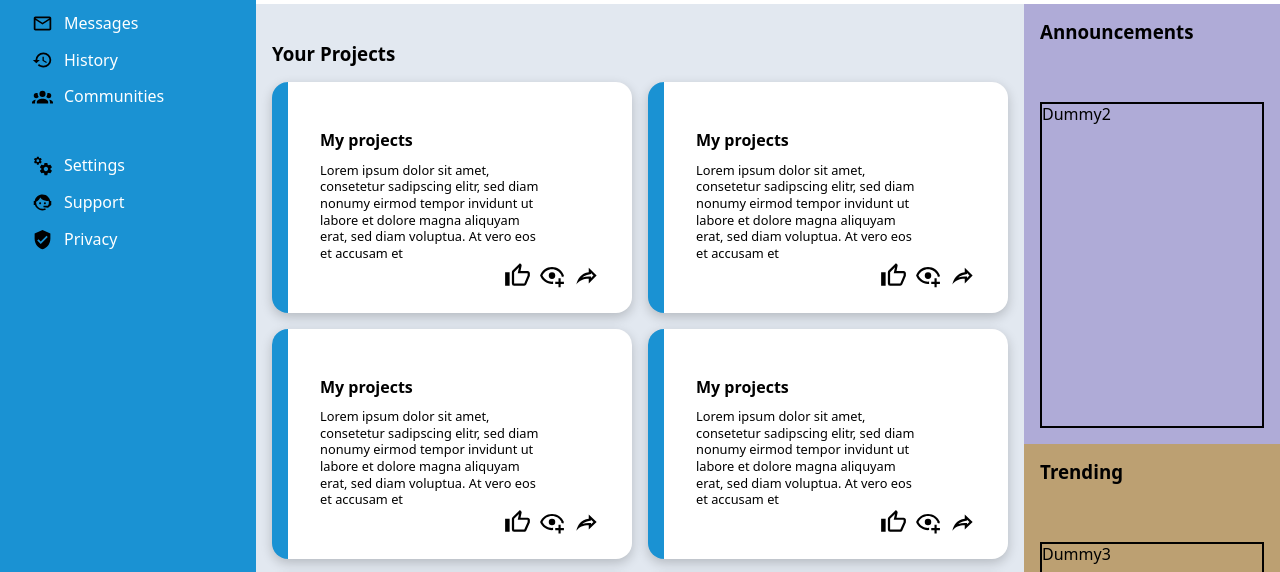
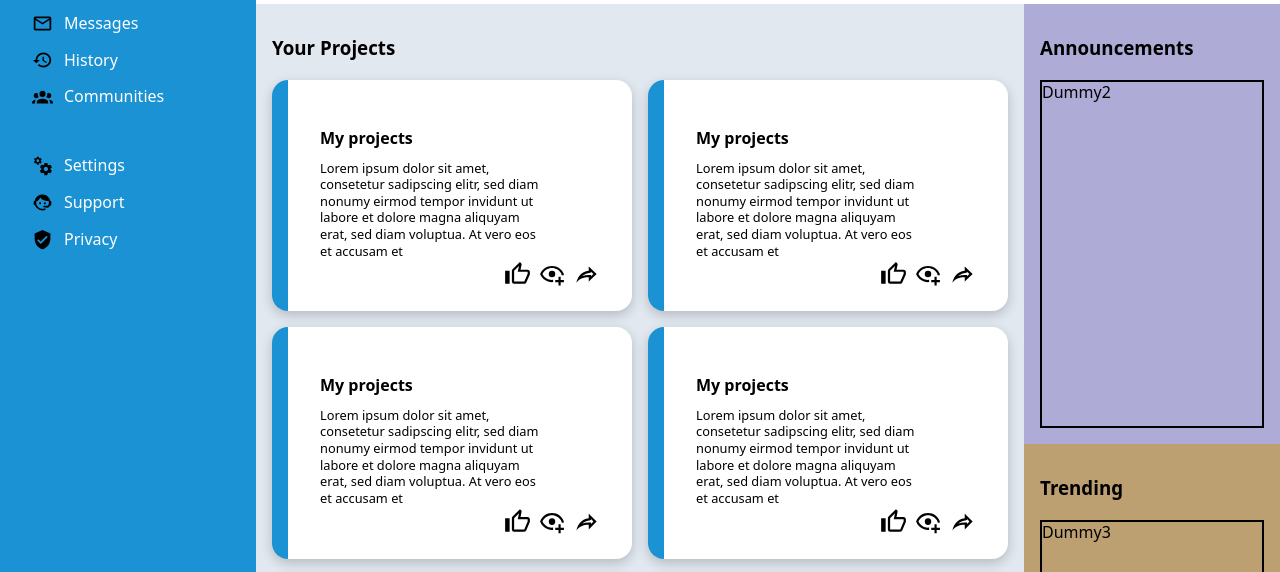
Before and after one commit to Svenams/admin_dashboard, a plain HTML site: page index.html in a window 1280 px wide. Shown: the part 172-744 px from the top of the page. Drawn offline with Linux system fonts and the light colour scheme.

Commit message:
Relative alignement of titles in main grid

```diff
--- a/index.html
+++ b/index.html
@@ -94,7 +94,7 @@
     </aside>
     <main>
       <div class="main__container main__container--projects">
-        <h3 class="main__title_projects">Your Projects</h3>
+        <h3 class="main__title main__title--projects">Your Projects</h3>
         <div class="main__card-projects">
           <h4 class="main__card-header">My projects</h4>
           <p class="main__card-content">
@@ -283,11 +283,11 @@
         </div>
       </div>
       <div class="main__container main__container--announcements">
-        <h3 class="main__title_announcements">Announcements</h3>
+        <h3 class="main__title main__title--announcements">Announcements</h3>
         <div class="main__card-announcements">Dummy2</div>
       </div>
       <div class="main__container main__container--trending">
-        <h3 class="main__title_trending">Trending</h3>
+        <h3 class="main__title main__title--trending">Trending</h3>
         <div class="main__card-trending">Dummy3</div>
       </div>
     </main>
--- a/style.css
+++ b/style.css
@@ -266,19 +266,22 @@ main {
   background-color: rgb(188, 160, 114);
 }
 
+.main__container {
+  display: grid;
+  padding: 2em 1em 1em 1em;
+  gap: 1rem;
+}
+
 /* ------------- Main-Projects ---------------- */
 
 .main__container--projects {
-  display: grid;
   grid-template-columns: repeat(2, 1fr);
-  grid-template-rows: 1fr repeat(3, 5fr) 1fr;
+  grid-template-rows: 1.75em repeat(3, 5fr) 1fr;
   gap: 1rem;
-  padding: 1rem;
 }
 
-.main__title_projects {
+.main__title--projects {
   grid-column: span 2;
-  align-self: self-end;
 }
 
 .main__card-projects {
@@ -328,13 +331,15 @@ main {
 
 .main__container--announcements,
 .main__container--trending {
-  display: grid;
-  padding: 1rem;
-  grid-template-rows: 1fr 4fr;
+  grid-template-rows: 1.75em 4fr;
 }
 
 .main__card-announcements,
 .main__card-trending {
   border: 2px solid black;
 }
+
+.main__title--announcements {
+  /* align-self: self-end; */
+}
 /* ------------- Main-Trending ---------------- */
```
